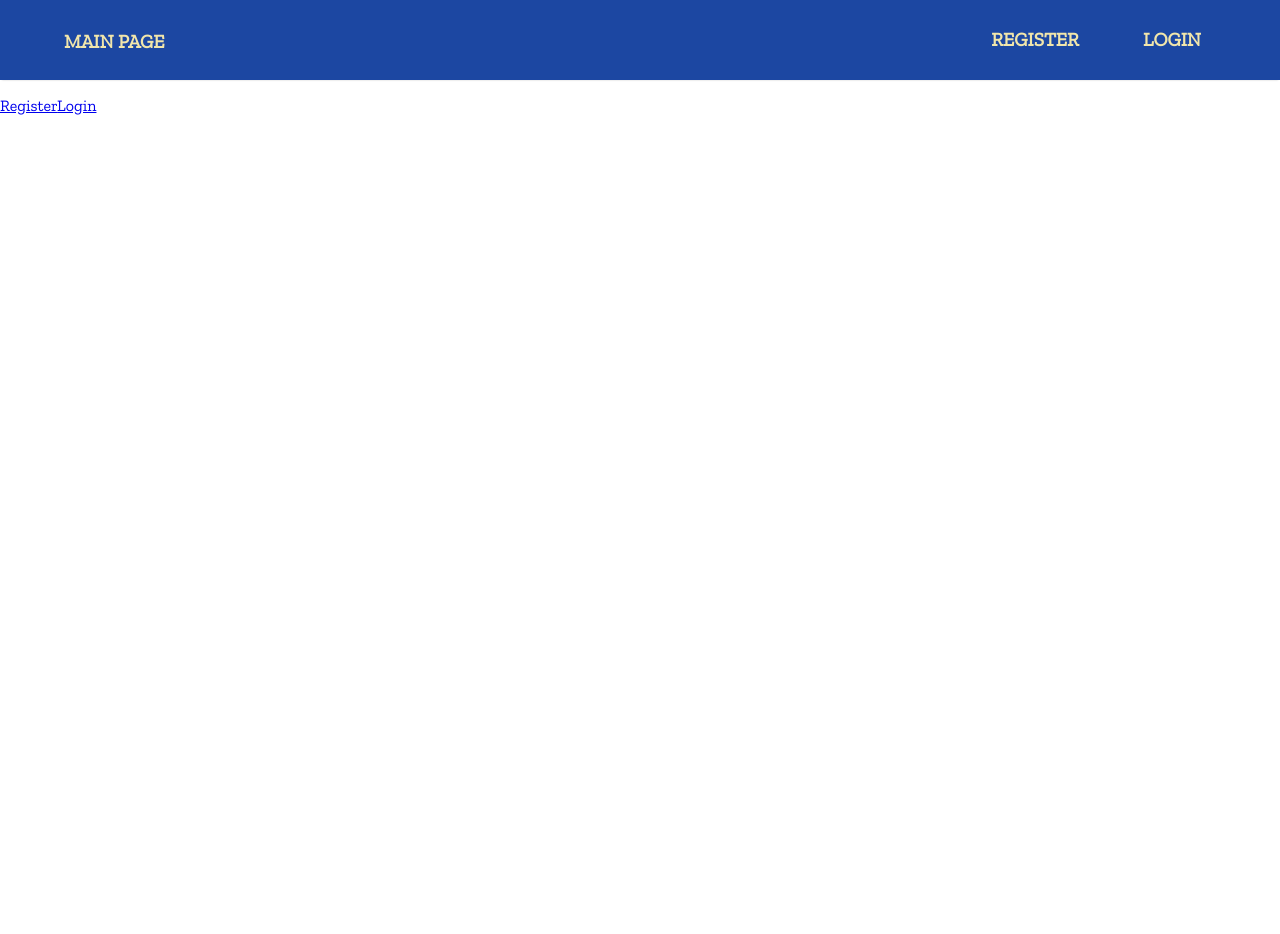
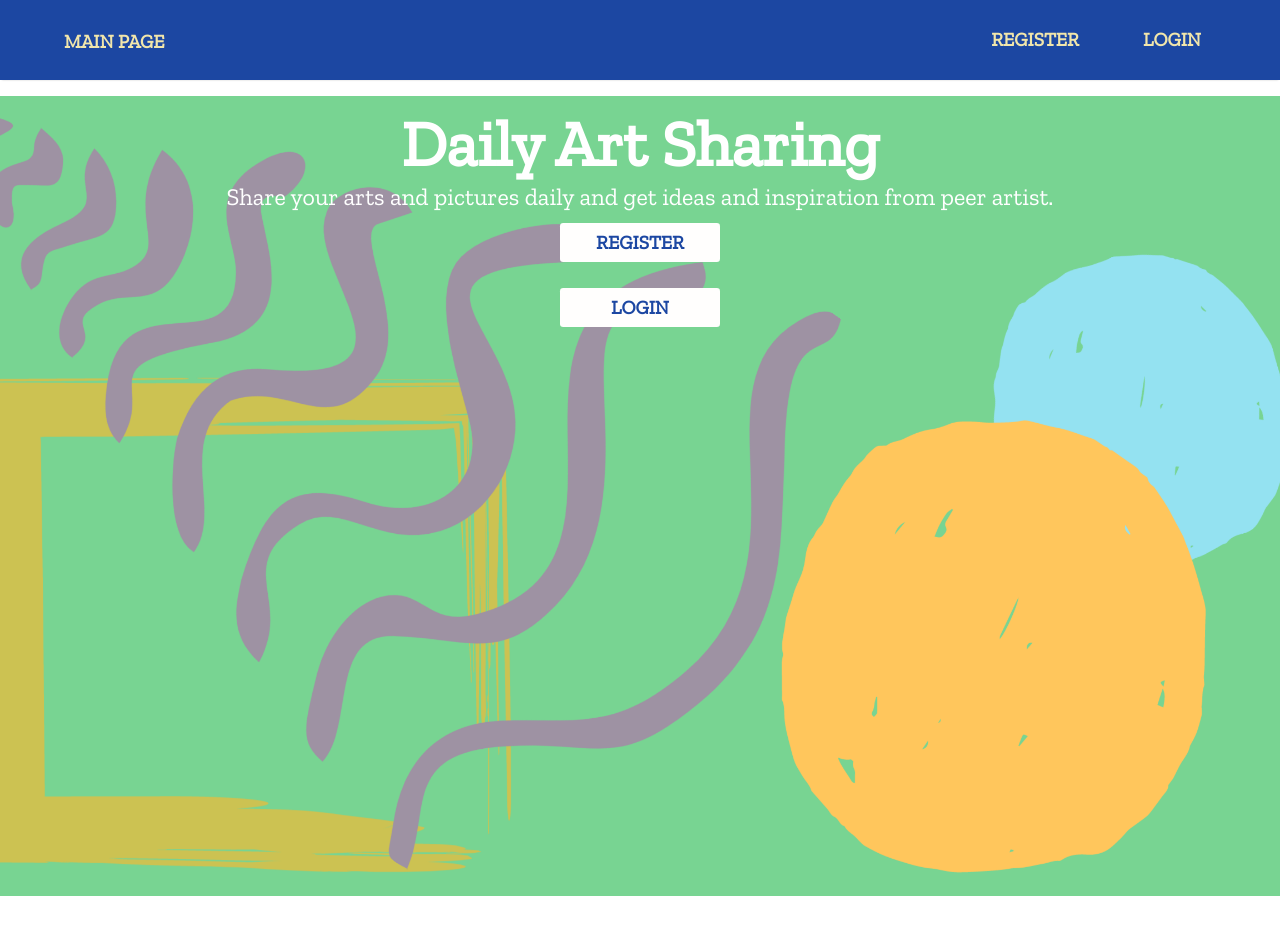
Before and after one commit to makiyo-ronkko/fullstack-app, a React (Create React App) app in the folder client/: page / in a window 1280 px wide. Shown: the top 934 px of the page. Before the commit the page ends 800 px from the top, so only its background shows below. Built offline with nearby package versions, Linux system fonts and the light colour scheme.

Commit message:
Style landing page

```diff
--- /dev/null
+++ b/client/src/components/layout/Home/Home.css
@@ -0,0 +1,60 @@
+:root {
+  --primary-color: #1c47a2;
+  --secondary-color: #a21c8a;
+  --support-color: #f1e6ab;
+  --gray-color: #bfc0c1;
+  --dark-color: #050505;
+  --light-color: #fffefd;
+}
+
+.Home {
+  position: relative;
+  background: url('../../../img/background.png') no-repeat center center/cover;
+  height: 100vh;
+}
+
+.Home h1 {
+  margin-top: 0.6rem;
+  font-size: 4rem;
+}
+
+.Home p {
+  font-size: 1.5rem;
+}
+
+.Home-container {
+  color: #fff;
+  height: 100%;
+  width: 80%;
+  margin: auto;
+  display: flex;
+  flex-direction: column;
+  align-items: center;
+  justify-content: center;
+  text-align: center;
+}
+
+.Home button {
+  font: inherit;
+  width: 10rem;
+  padding: 0.5rem;
+  margin: 0.8rem;
+  border-radius: 0.2rem;
+  font-size: 1.2rem;
+  font-weight: bold;
+  text-transform: uppercase;
+  text-decoration: none;
+  background: var(--light-color);
+  border: none;
+  outline: none;
+}
+
+.Home-button {
+  color: var(--primary-color);
+  text-decoration: none;
+}
+
+.Home-button:hover {
+  cursor: pointer;
+  color: var(--gray-color);
+}
--- a/client/src/components/layout/Home/Home.js
+++ b/client/src/components/layout/Home/Home.js
@@ -1,11 +1,29 @@
 import React from 'react';
 import { Link } from 'react-router-dom';
+import './Home.css';
 
 const Home = () => {
   return (
-    <div>
-      <Link to='/register'>Register</Link>
-      <Link to='/login'>Login</Link>
+    <div className='Home'>
+      <div className='light-overlay'>
+        <div className='Home-container'>
+          <h1>Daily Art Sharing</h1>
+          <p>
+            Share your arts and pictures daily and get ideas and inspiration
+            from peer artist.
+          </p>
+          <button>
+            <Link className='Home-button' to='/register'>
+              Register
+            </Link>
+          </button>
+          <button>
+            <Link className='Home-button' to='/login'>
+              Login
+            </Link>
+          </button>
+        </div>
+      </div>
     </div>
   );
 };
```
